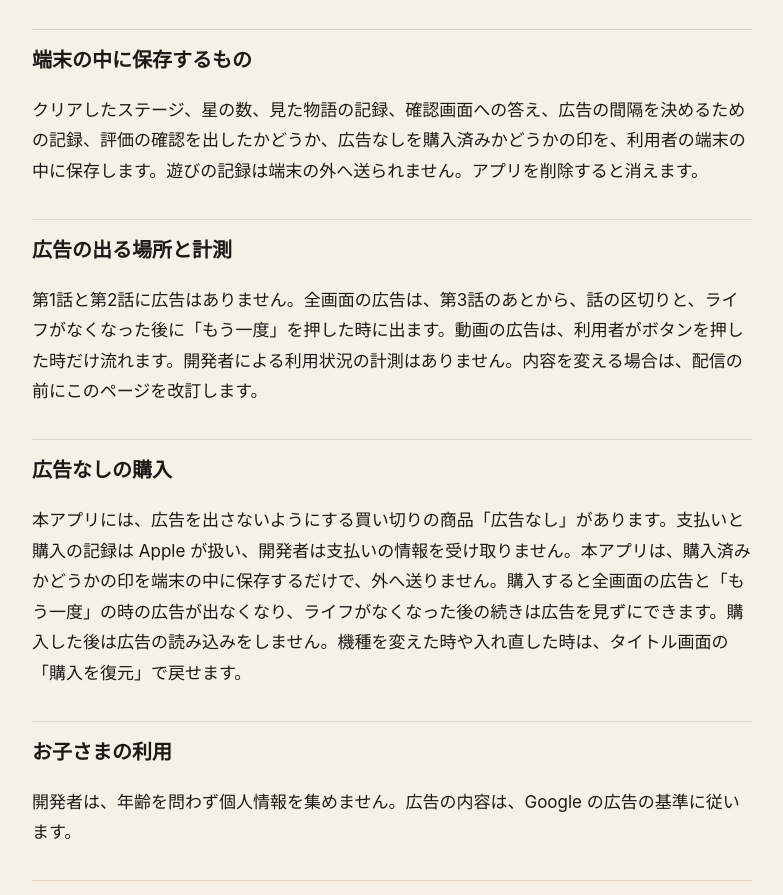
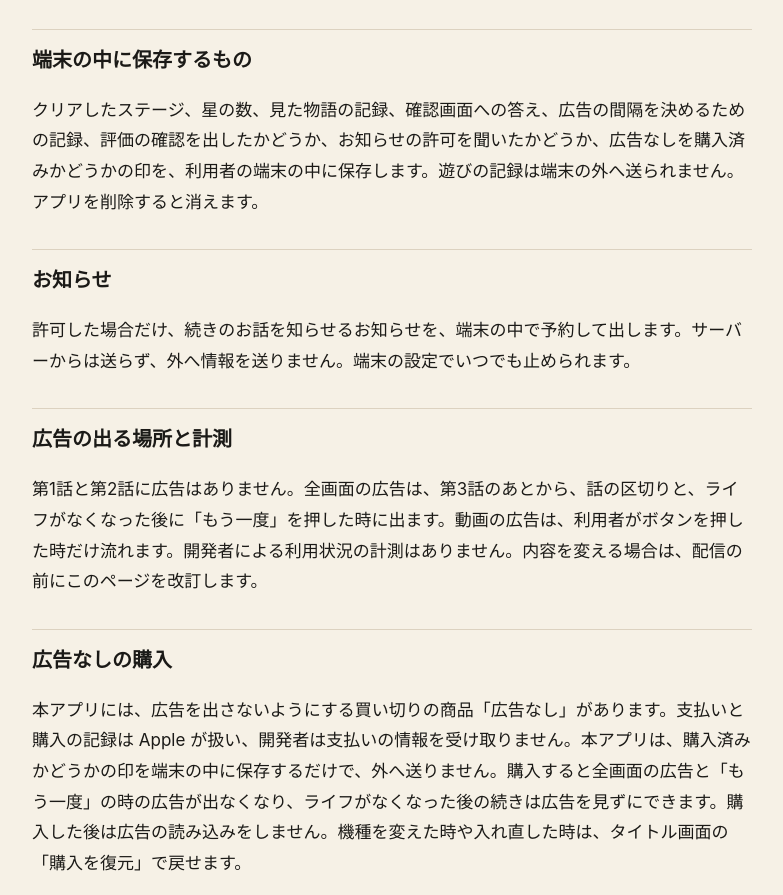
Before and after one commit to mino-works/choise, a plain HTML site: page index.html in a window 1280 px wide. Shown: the part 1280-2175 px from the top of the page, without its empty margins (248-1031 px from the left). Drawn offline with Linux system fonts and the light colour scheme.

Commit message:
Add files via upload

```diff
--- a/index.html
+++ b/index.html
@@ -37,7 +37,9 @@ h2{font-size:20px;margin:32px 0 6px;padding-top:12px;border-top:1px solid var(--
 <h2>欧州経済領域、英国、スイスの方へ</h2>
 <p>これらの地域では、Google の User Messaging Platform を使い、広告のための情報の利用について同意を確認する画面を出します。同意しなくても遊べます。その場合、出る広告は、法律で認められた範囲のものに限られます。タイトル画面の「広告の同意を選び直す」から、いつでも選び直せます。</p>
 <h2>端末の中に保存するもの</h2>
-<p>クリアしたステージ、星の数、見た物語の記録、確認画面への答え、広告の間隔を決めるための記録、評価の確認を出したかどうか、広告なしを購入済みかどうかの印を、利用者の端末の中に保存します。遊びの記録は端末の外へ送られません。アプリを削除すると消えます。</p>
+<p>クリアしたステージ、星の数、見た物語の記録、確認画面への答え、広告の間隔を決めるための記録、評価の確認を出したかどうか、お知らせの許可を聞いたかどうか、広告なしを購入済みかどうかの印を、利用者の端末の中に保存します。遊びの記録は端末の外へ送られません。アプリを削除すると消えます。</p>
+<h2>お知らせ</h2>
+<p>許可した場合だけ、続きのお話を知らせるお知らせを、端末の中で予約して出します。サーバーからは送らず、外へ情報を送りません。端末の設定でいつでも止められます。</p>
 <h2>広告の出る場所と計測</h2>
 <p>第1話と第2話に広告はありません。全画面の広告は、第3話のあとから、話の区切りと、ライフがなくなった後に「もう一度」を押した時に出ます。動画の広告は、利用者がボタンを押した時だけ流れます。開発者による利用状況の計測はありません。内容を変える場合は、配信の前にこのページを改訂します。</p>
 <h2>広告なしの購入</h2>
```
Also changed, not shown: en/index.html (+3 -1 lines).
